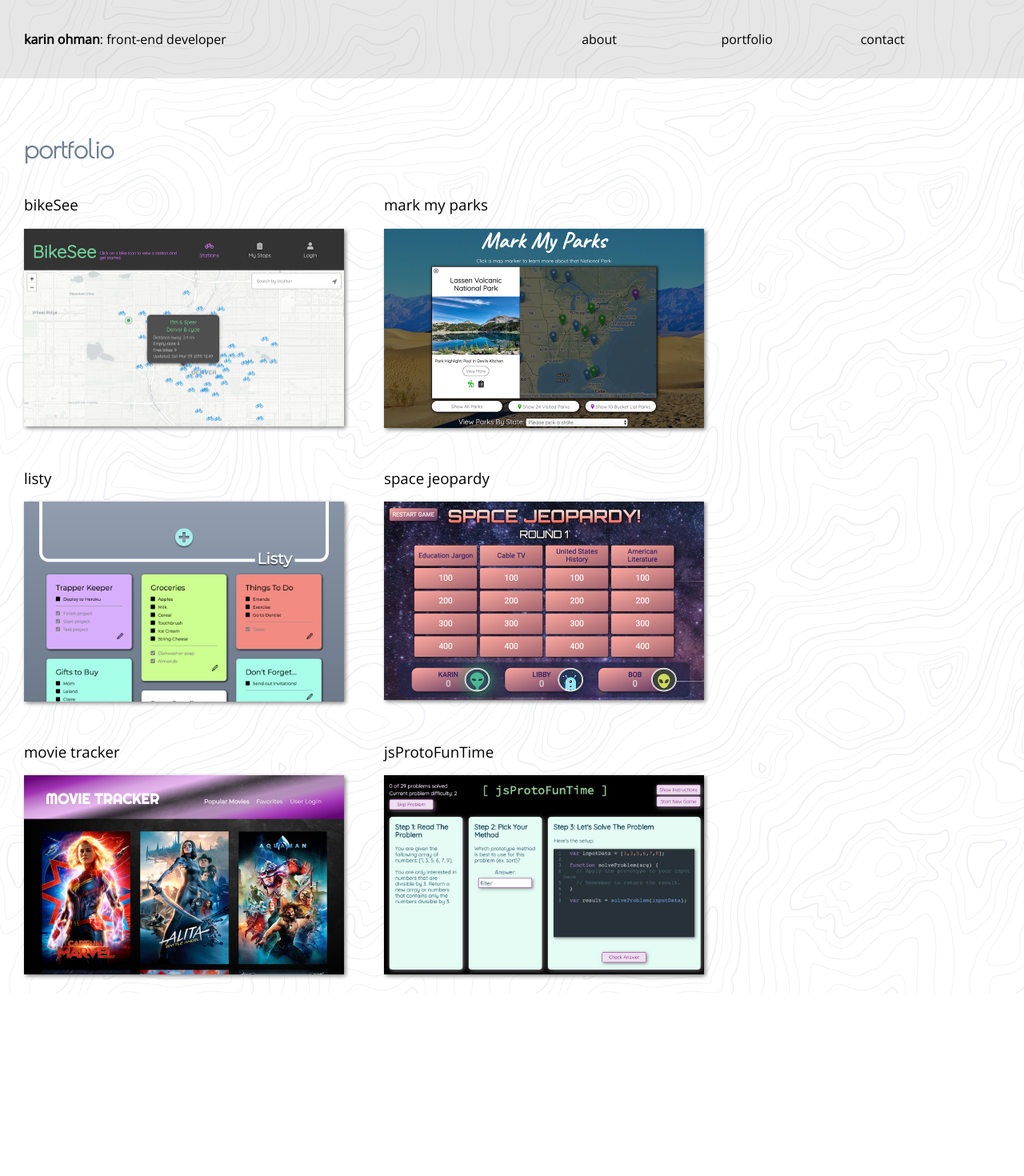
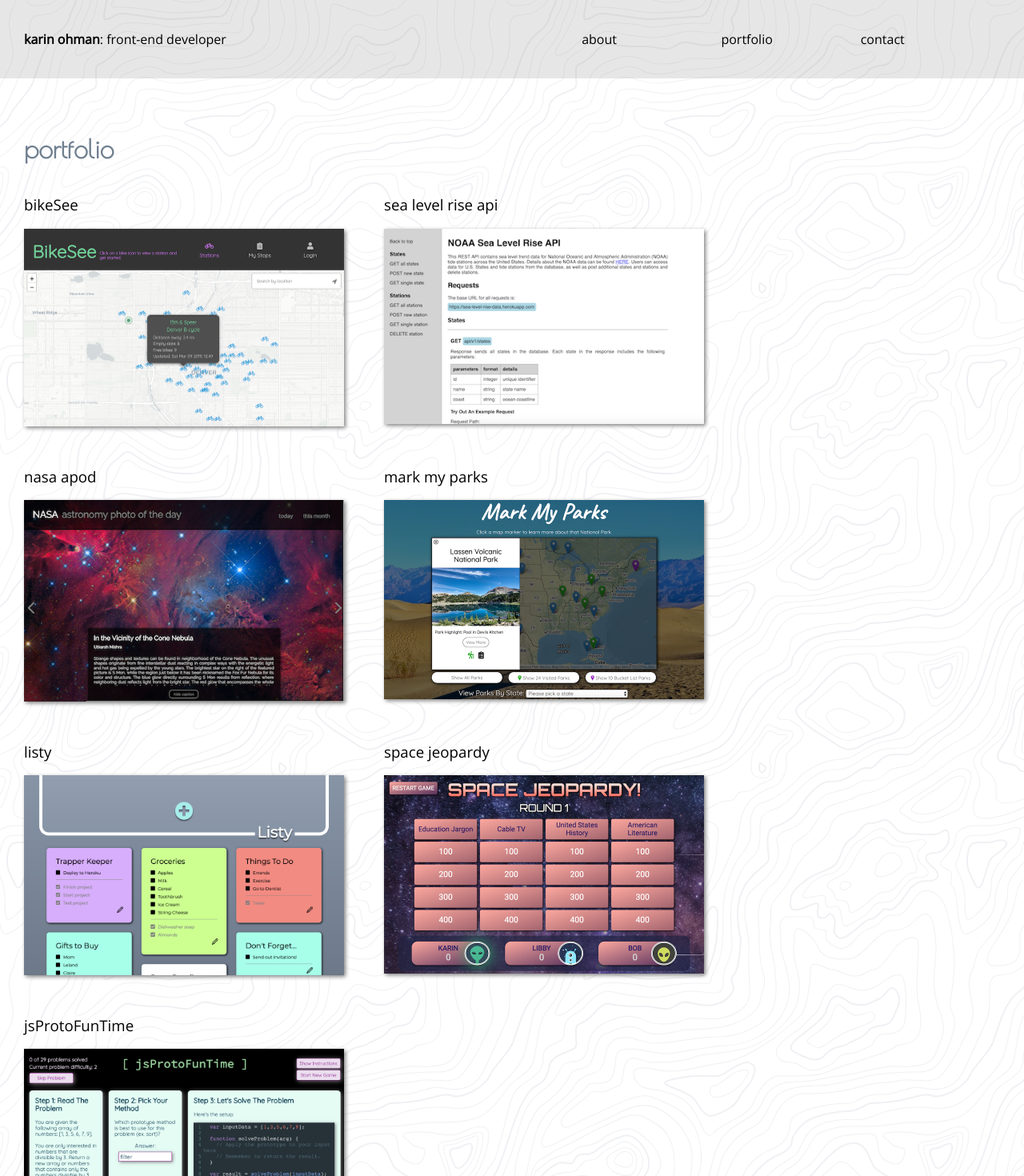
Before and after one commit to kaohman/portfolio-website, a React (Create React App) app: page /portfolio in a window 1280 px wide. Shown: the top 1470 px of the page at 80% size. Before the commit the page ends 1242 px from the top, so only its background shows below. Built offline with nearby package versions, Linux system fonts and the light colour scheme; the HTML template or start-up script is replaced by a standard one.

Commit message:
Update projects

```diff
--- a/src/About.js
+++ b/src/About.js
@@ -10,7 +10,7 @@ function About() {
           <p>I am a Denver based web developer passionate about front-end development as a means to convey complicated data and information to a broader audience. I'm excited by innovation and creating products and solutions from scratch with code. My background working with scientific data and data analysis have taught me that how you display and communicate information greatly impacts how powerful an impact it will have on the audience.</p>
           <p>As a front-end engineer, I am proficient in HTML, CSS (including SASS), and Javascript. I have a strong foundation in Reactjs, DOM manipulation, and Object-Oriented Programming. I also have knowledge of UX/UI principles to build desktop, mobile and web apps. Additionally, I am proficient with team collaboration using git, GitHub, agile workflow, and Atlassian software.</p>
           <p>My educational background and experience are in coastal and climate change resiliency so I am particularly passionate about those topics. I have worked extensively with Geographic Information Systems (GIS) software as a useful tool to analyze and visualize data.</p>
-          <p>Outside of coding, I enjoy many outdoor activities including mountain biking, hiking, camping. I also play soccer, am a casual CrossFitter, and love knitting.</p>
+          <p>Outside of coding, I enjoy many outdoor activities including mountain biking, hiking, camping. I also play soccer, run, and love knitting.</p>
         </div>
       </div>
     </div>
--- a/src/Portfolio.js
+++ b/src/Portfolio.js
@@ -5,27 +5,31 @@ function Portfolio() {
     <div className='page-padding-div'>
       <h1>portfolio</h1>
       <div id='portfolio-content'>
-        <a href='https://github.com/kaohman/bike-see'>
+        <a href='https://github.com/kaohman/bike-see' target='_blank'>
           <h3>bikeSee</h3>
           <img className='screenshots' src='./assets/bikesee-screenshot.png' alt='bike see website'></img>
         </a>
-        <a href='https://github.com/kaohman/national-parks'>
+        <a href='https://github.com/kaohman/sea-level-rise-data' target='_blank'>
+          <h3>sea level rise api</h3>
+          <img className='screenshots' src='./assets/sea-level-rise-screenshot.png' alt='sea level rise website'></img>
+        </a>
+        <a href='https://github.com/kaohman/nasa-apod' target='_blank'>
+          <h3>nasa apod</h3>
+          <img className='screenshots' src='./assets/nasa-apod-screenshot.png' alt='nasa astronomy photo of the days website'></img>
+        </a>
+        <a href='https://github.com/kaohman/national-parks' target='_blank'>
           <h3>mark my parks</h3>
           <img className='screenshots' src='./assets/parks-screenshot.png' alt='mark my parks website'></img>
         </a>
-        <a href='https://github.com/kaohman/listy'>
+        <a href='https://github.com/kaohman/listy' target='_blank'>
           <h3>listy</h3>
           <img className='screenshots' src='./assets/listy-screenshot.png' alt='listy website'></img>
         </a>
-        <a href='https://github.com/kaohman/jeopardy'>
+        <a href='https://github.com/kaohman/jeopardy' target='_blank'>
           <h3>space jeopardy</h3>
           <img className='screenshots' src='./assets/jeopardy-screenshot.png' alt='sapce jeopardy website'></img>
         </a>
-        <a href='https://github.com/kaohman/movie-tracker'>
-          <h3>movie tracker</h3>
-          <img className='screenshots' src='./assets/movie-tracker-screenshot.png' alt='movie tracker website'></img>
-        </a>
-        <a href='https://github.com/kaohman/js-proto-fun-time'>
+        <a href='https://github.com/kaohman/js-proto-fun-time' target='_blank'>
           <h3>jsProtoFunTime</h3>
           <img className='screenshots' src='./assets/prototypes-screenshot.png' alt='javascript prototypes website'></img>
         </a>
```
Also changed, not shown: public/assets/nasa-apod-screenshot.png (added), public/assets/sea-level-rise-screenshot.png (added).
